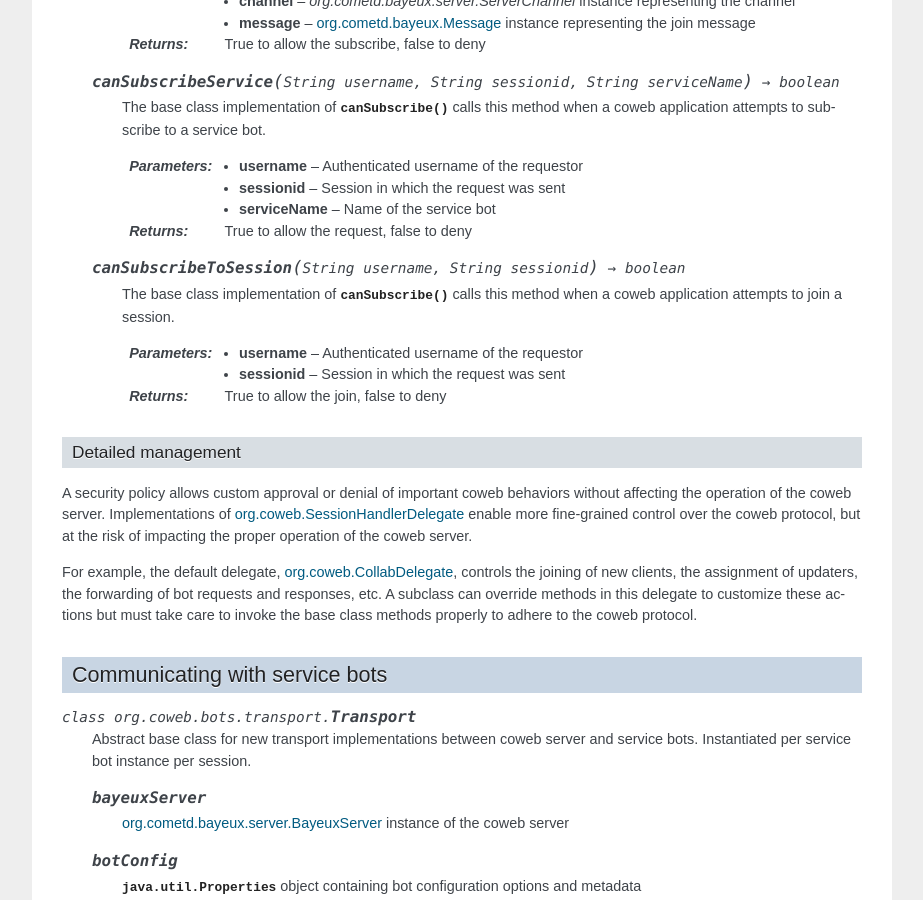
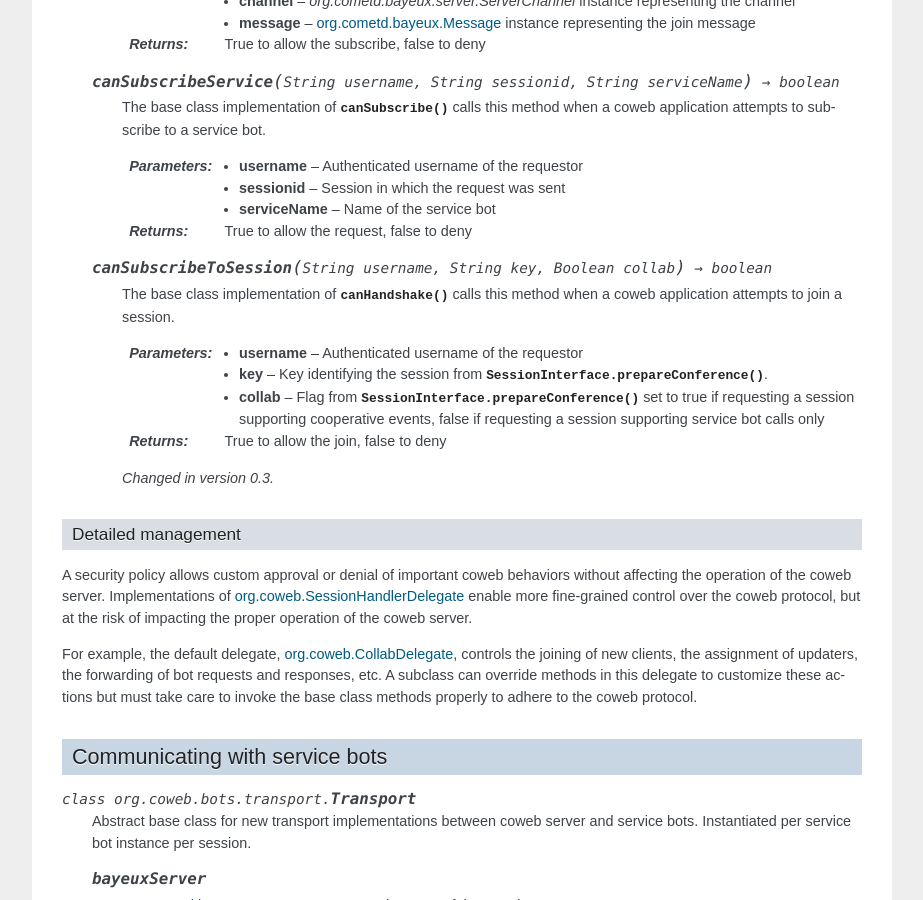
Before and after one commit to opencoweb/coweb, a Sphinx documentation site: the page built from docs/java/extensions.rst, in a window 1280 px wide and 900 px high, scrolled down 1085 px. Shown: the whole window, without its empty margins (198-1121 px from the left). Built offline with Sphinx 7.4.7, drawn with Linux system fonts in a browser that asks for light colours.

Commit message:
Java manual update for change 3d4a6dd

```diff
--- a/docs/changelog.rst
+++ b/docs/changelog.rst
@@ -1,5 +1,10 @@
 Changelog
 ---------
+
+Version 0.3
+~~~~~~~~~~~
+
+* :py:meth:`org.coweb.CowebSecurityPolicy.canSubscribeToSession` method changed parameters and meaning.
 
 Version 0.2
 ~~~~~~~~~~~
--- a/docs/java/extensions.rst
+++ b/docs/java/extensions.rst
@@ -60,13 +60,16 @@ Controlling session access
       :param serviceName: Name of the service bot
       :return: True to allow the request, false to deny
 
-   .. method:: canSubscribeToSession(String username, String sessionid) -> boolean
+   .. method:: canSubscribeToSession(String username, String key, Boolean collab) -> boolean
 
-      The base class implementation of :meth:`canSubscribe` calls this method when a coweb application attempts to join a session.
+      The base class implementation of :meth:`canHandshake` calls this method when a coweb application attempts to join a session.
 
       :param username: Authenticated username of the requestor
-      :param sessionid: Session in which the request was sent
+      :param key: Key identifying the session from :js:func:`SessionInterface.prepareConference`.
+      :param collab: Flag from :js:func:`SessionInterface.prepareConference` set to true if requesting a session supporting cooperative events, false if requesting a session supporting service bot calls only
       :return: True to allow the join, false to deny
+
+      .. versionchanged:: 0.3
 
 Detailed management
 ###################
```
